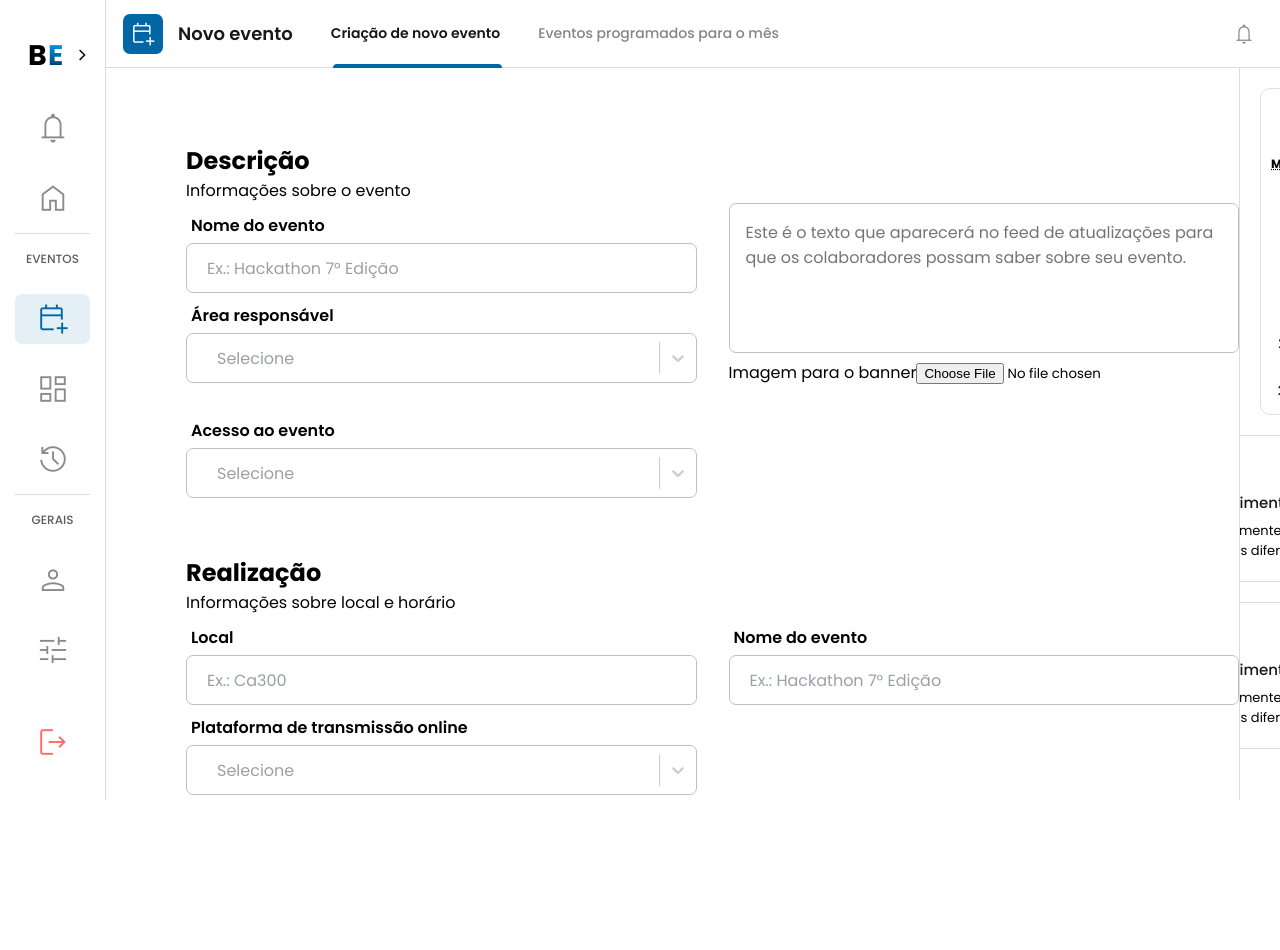
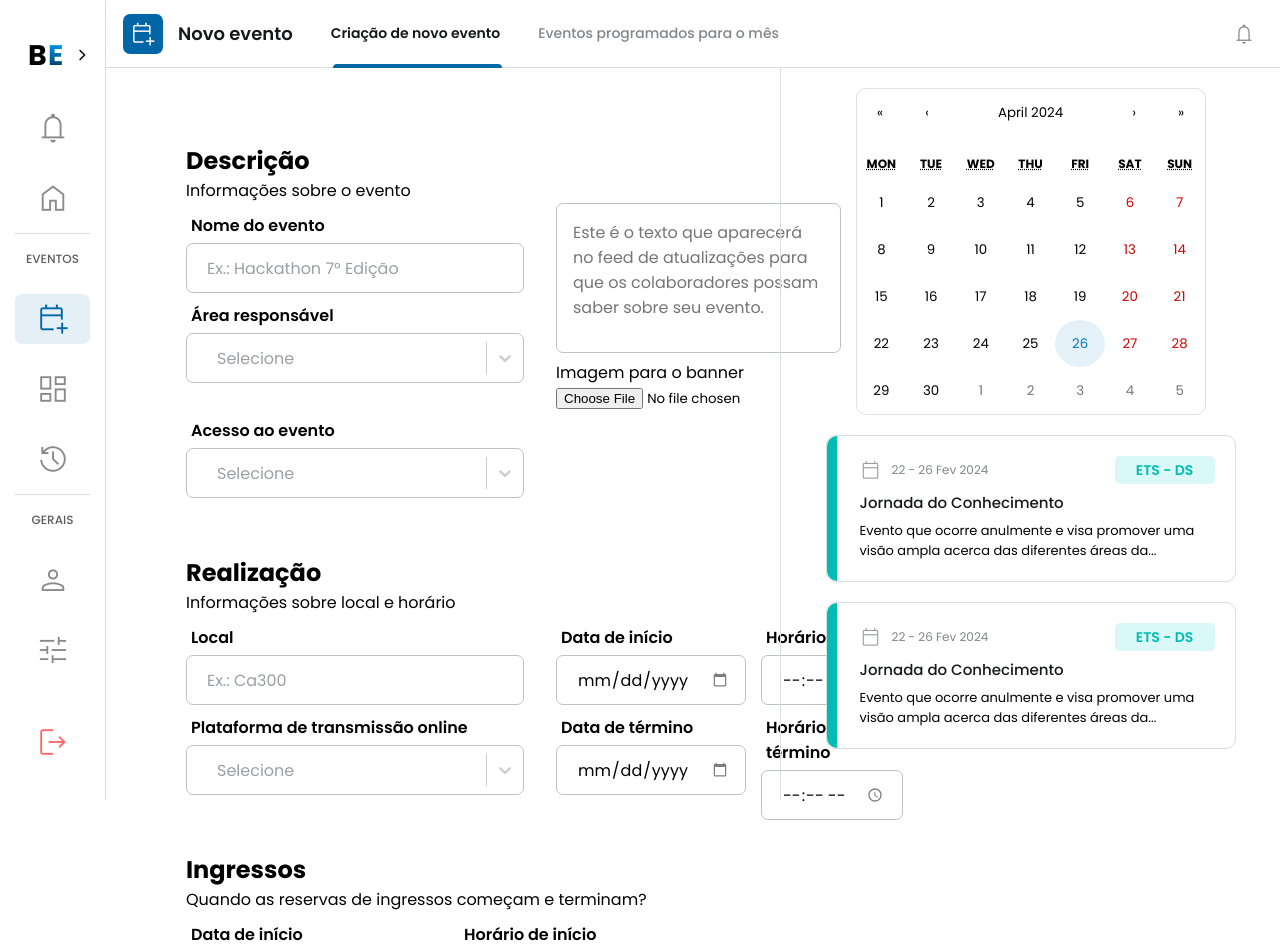
Before and after one commit to EsyProject/EsyFrontend, a React (Vite) app: page /create in a window 1280 px wide. Shown: the top 950 px of the page. Before the commit the page ends 820 px from the top, so only its background shows below. Built offline with nearby package versions, Linux system fonts and the light colour scheme.

Commit message:
feat: continued on the event creation screen

```diff
--- /dev/null
+++ b/src/components/InputDate/InputDate.css
@@ -0,0 +1,8 @@
+@import url('https://fonts.googleapis.com/icon?family=Material+Icons');
+
+input[type="date"]::-webkit-calendar-picker-indicator {
+    opacity: 50%;
+    margin-right: 15px;
+    margin-top: 0px;
+    cursor: pointer;
+}
--- /dev/null
+++ b/src/components/InputDate/InputDate.jsx
@@ -0,0 +1,18 @@
+import PropTypes from 'prop-types';
+import './InputDate.css';
+
+const InputDate = ({ label, id, placeholder }) => (
+  <div className='custom-input'>
+    <label htmlFor={id}>{label}</label>
+    <input type='date' id={id} name={id} placeholder={placeholder} />
+  </div>
+);
+
+// PropTypes validation for the Input component
+InputDate.propTypes = {
+  label: PropTypes.string.isRequired,
+  id: PropTypes.number.isRequired,
+  placeholder: PropTypes.string.isRequired,
+};
+
+export default InputDate;
--- /dev/null
+++ b/src/components/InputHour/InputHour.css
@@ -0,0 +1,8 @@
+@import url('https://fonts.googleapis.com/icon?family=Material+Icons');
+
+input[type="time"]::-webkit-calendar-picker-indicator {
+    opacity: 50%;
+    margin-right: 15px;
+    margin-top: 0px;
+    cursor: pointer;
+}
--- /dev/null
+++ b/src/components/InputHour/InputHour.jsx
@@ -0,0 +1,18 @@
+import PropTypes from 'prop-types';
+import './InputHour.css';
+
+const InputHour = ({ label, id, placeholder }) => (
+  <div className='custom-input'>
+    <label htmlFor={id}>{label}</label>
+    <input type='time' id={id} name={id} placeholder={placeholder} />
+  </div>
+);
+
+// PropTypes validation for the Input component
+InputHour.propTypes = {
+  label: PropTypes.string.isRequired,
+  id: PropTypes.number.isRequired,
+  placeholder: PropTypes.string.isRequired,
+};
+
+export default InputHour;
--- a/src/pages/EventCreation/EventCreation.css
+++ b/src/pages/EventCreation/EventCreation.css
@@ -33,6 +33,8 @@
     display: flex;
     flex-direction: column;
     gap: 2rem;
+    width: calc(100% - 500px);
+    padding-right: 80px;
 }
 
 .container-event-description {
@@ -44,3 +46,9 @@
 .container-create-event-child {
     width: 100%;
 }
+
+.container-event-details {
+    display: flex;
+    width: 100%;
+    gap: 15px;
+}
--- a/src/pages/EventCreation/EventCreation.jsx
+++ b/src/pages/EventCreation/EventCreation.jsx
@@ -2,9 +2,14 @@
 import React, { useState } from "react";
 import Calendar from "react-calendar";
 import "react-calendar/dist/Calendar.css";
-import { Sidebar, Navbar, TagCard, Input, ButtonLink, CustomSelect } from "../../components/index";
+import { Sidebar, Navbar, TagCard, Input, CustomSelect } from "../../components/index";
 import "material-symbols";
 import './EventCreation.css'
+
+// teste
+
+import InputDate from "../../components/InputDate/InputDate";
+import InputHour from "../../components/InputHour/InputHour";
 
 const options_area = [
     { value: "", label: "Selecione" },
@@ -99,8 +104,29 @@ const EventCreation = () => {
                                     className="custom-select-css-w9q2zk-Input2"
                                 />
                             </div>
+                            <div className="container-event-details">
+                                <div className="container-create-event-child">
+                                    <InputDate label='Data de início' id='event_date_start' placeholder='dd/mm/aaaa' className="input-style" />
+                                    <InputDate label='Data de término' id='event_date_finish' placeholder='dd/mm/aaaa' className="input-style" />
+                                </div>
+                                <div className="container-create-event-child">
+                                    <InputHour label='Horário de início' id='event_time_start' placeholder='00:00' className="input-style" />
+                                    <InputHour label='Horário de término' id='event_time_finish' placeholder='00:00' className="input-style" />
+                                </div>
+                            </div>
+                        </div>
+                    </div>
+
+                    <div className="creation-container-tickets">
+                        <h2 className='title'>Ingressos</h2>
+                        <p className='subtitle'>Quando as reservas de ingressos começam e terminam?</p>
+
+                        <div className="container-event-description">
                             <div className="container-create-event-child">
-                                <Input label='Nome do evento' id='event_name' placeholder='Ex.: Hackathon 7° Edição' className="input-style" />
+                                <InputDate label='Data de início' id='event_date_start' placeholder='dd/mm/aaaa' className="input-style" />
+                            </div>
+                            <div className="container-create-event-child">
+                                <InputHour label='Horário de início' id='event_time_start' placeholder='00:00' className="input-style" />
                             </div>
                         </div>
                     </div>
```
